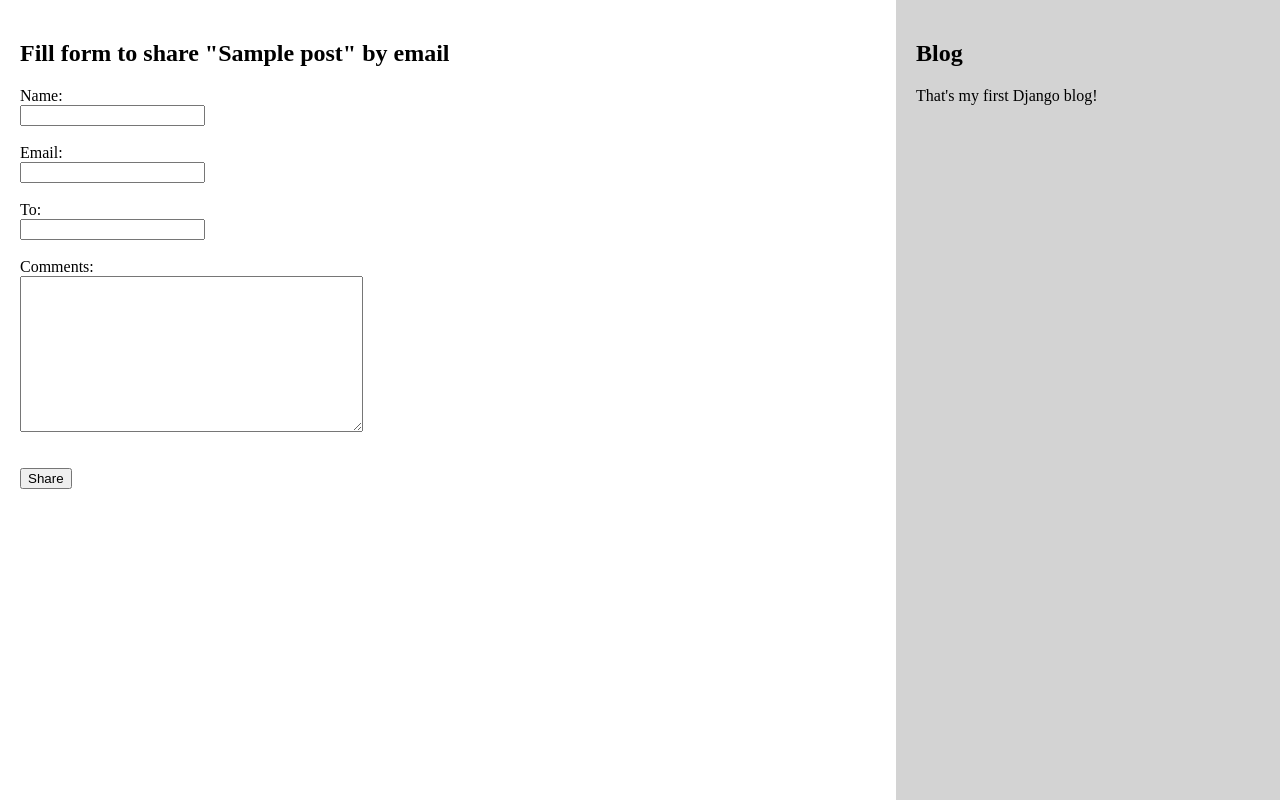
After one commit to paniks/blogapp, a Django app: page /blog/1/share/ in a window 1280 px wide. The commit adds this page. Run offline with Django 3.2, Linux system fonts and the light colour scheme; tables that the repository leaves empty hold one stand-in row (values such as "Sample post").

Commit message:
Create share.html template to send emails and create conntections with other templates, create new post_share view, add email host fields in settings

```diff
--- a/blog/templates/blog/post/detail.html
+++ b/blog/templates/blog/post/detail.html
@@ -8,4 +8,7 @@
         Published {{ post.publish }} by {{ post.author}}
     </p>
     {{ post.body|linebreaks }}
+    <p>
+        <a href="{% url 'blog:post_share' post.id %}">Share</a>
+    </p>
 {% endblock %}
--- /dev/null
+++ b/blog/templates/blog/post/share.html
@@ -0,0 +1,26 @@
+{% extends "blog/base.html" %}
+
+{% block title %} Share Post {% endblock %}
+
+{% block content %}
+    {% if sent %}
+        <h2>Email message sent</h2>
+        <p>
+            Post "{{ post.title }}" sent to {{ cd.to }}.
+        </p>
+    {% else %}
+        <h2>Fill form to share "{{ post.title }}" by email </h2>
+        <form action="." method="post">
+            {% for field in form %}
+            <div>
+                {{ field.errors }}
+                {{ field.label_tag }} <br> {{ field }}
+            </div>
+            <br>
+            {% endfor %}
+            {% csrf_token %}
+            <br>
+            <input type="submit" value="Share">
+        </form>
+    {% endif %}
+{% endblock %}
--- a/blog/urls.py
+++ b/blog/urls.py
@@ -8,5 +8,6 @@ urlpatterns = [
     url(r'^$', views.PostListView.as_view(), name='post_list'),
     url(r'^(?P<year>\d{4})/(?P<month>\d{2})/(?P<day>\d{2})/(?P<post>[-\w]+)/$',
         views.post_detail,
-        name='post_detail')
+        name='post_detail'),
+    url(r'^(?P<post_id>\d+)/share/$', views.post_share, name='post_share')
 ]
--- a/blog/views.py
+++ b/blog/views.py
@@ -1,7 +1,9 @@
 from django.shortcuts import render, get_object_or_404
-from django.core.paginator import Paginator, EmptyPage, PageNotAnInteger
 from django.views.generic import ListView
+from django.core.mail import send_mail
+
 from .models import Post
+from .forms import EmailPostForm
 
 
 class PostListView(ListView):
@@ -9,23 +11,6 @@ class PostListView(ListView):
     context_object_name = 'posts'
     paginate_by = 3
     template_name = 'blog/post/list.html'
-
-
-# OLD POST_LIST
-# def post_list(request):
-#     published_posts = Post.published.all()
-#     paginator = Paginator(published_posts, 3)
-#     page = request.GET.get('page')
-#     try:
-#         posts = paginator.page(page)
-#     except PageNotAnInteger:
-#         posts = paginator.page(1)
-#     except EmptyPage:
-#         posts = paginator.page(paginator.num_pages)
-#     return render(request,
-#                   'blog/post/list.html',
-#                   {'page': page,
-#                    'posts': posts})
 
 
 def post_detail(request, year, month, day, post):
@@ -39,3 +24,24 @@ def post_detail(request, year, month, day, post):
     return render(request,
                   'blog/post/detail.html',
                   {'post': post})
+
+
+def post_share(request, post_id):
+    post = get_object_or_404(Post, id=post_id, status='published')
+    sent = False
+
+    if request.method == 'POST':
+        form = EmailPostForm(request.POST)
+        if form.is_valid():
+            cd = form.cleaned_data
+            post_url = request.build_absolute_uri(post.get_absolute_url())
+            subject = '{} ({}) recommends you reading "{}"'.format(cd['name'], cd['email'], post.title)
+            message = 'Read "{}" at {} \n\n {}\'s comments: {}'.format(post.title, post_url, cd['name'], cd['comments'])
+            send_mail(subject, message, 'admin@admin.com', [cd['to']])
+            sent = True
+    else:
+        form = EmailPostForm()
+
+    return render(request, 'blog/post/share.html', {'post': post,
+                                                    'form': form,
+                                                    'sent': sent})
--- a/blogapp/settings.py
+++ b/blogapp/settings.py
@@ -119,3 +119,9 @@ USE_TZ = True
 # https://docs.djangoproject.com/en/2.1/howto/static-files/
 
 STATIC_URL = '/static/'
+
+EMAIL_HOST = 'local_host'
+EMAIL_PORT = 25
+EMAIL_HOST_USER = 'admin@admin.com'
+EMAIL_HOST_PASSWORD = 'password'
+EMAIL_USE_TLS = True
```
Also changed, not shown: blog/forms.py (line endings or trailing spaces).
